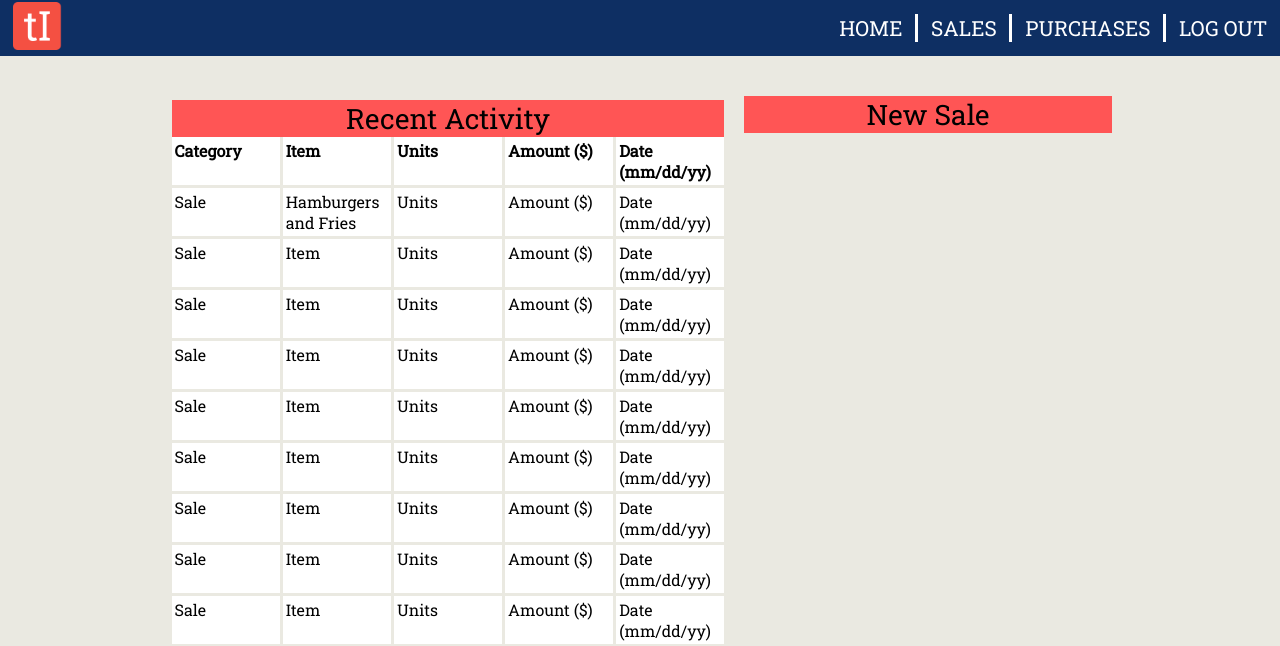
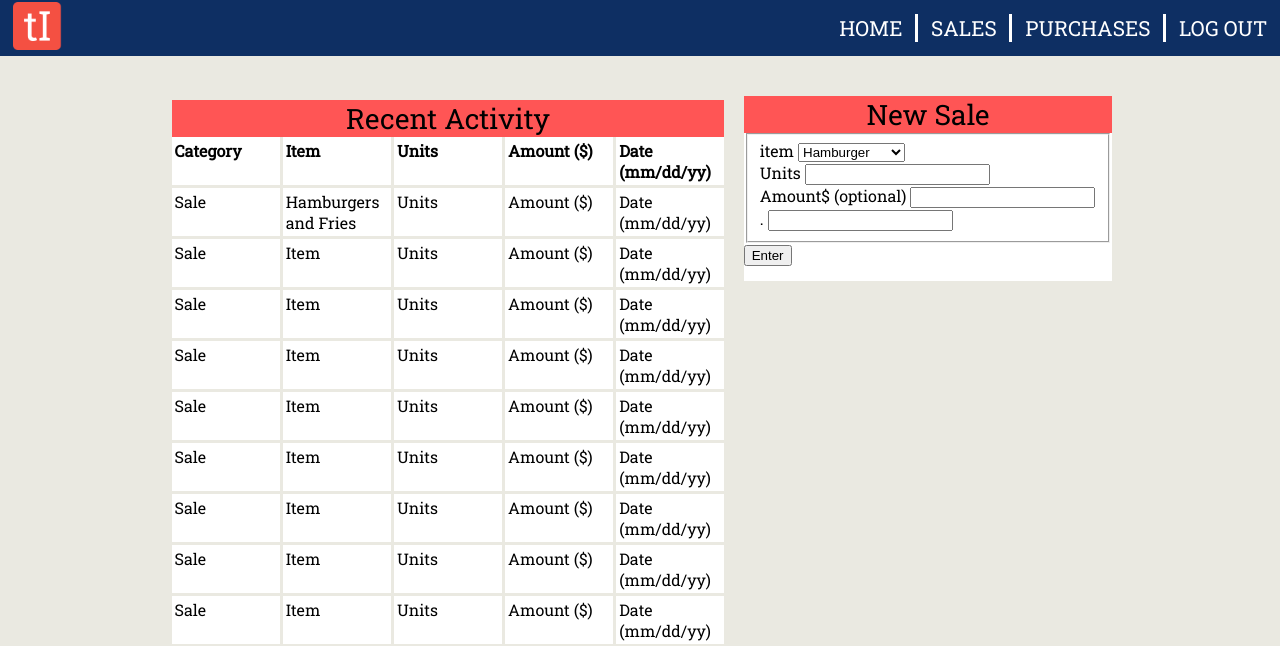
Before and after one commit to jhanreg11/trackIt, a Flask app: page / in a window 1280 px wide. Shown: the top 646 px of the page. Run offline with Flask 2, Linux system fonts and the light colour scheme; parts of the project's set-up code (start-up, migrations or seed data) failed here and were passed over; some libraries are stand-ins or nearby versions.

Commit message:
added new sale form to index.html

```diff
--- a/forms.py
+++ b/forms.py
@@ -1,8 +1,8 @@
 from flask_wtf import FlaskForm
 from wtforms import Field, StringField, PasswordField, SubmitField, BooleanField, SelectField
-from wtforms.validators import DataRequired, Length, Email, EqualTo
+from wtforms.validators import DataRequired, Length, Email, EqualTo, NumberRange
 
-itemListTest = ['Hamburger', 'Cheeseburger', 'Fries', 'Hotdog']
+itemListTest = [('HB', 'Hamburger'), ('CB', 'Cheeseburger'), ('FR', 'Fries'), ('HD', 'Hotdog')]
 
 class RegistrationForm(FlaskForm):
     username = StringField('Username', validators = [DataRequired(), Length(min=2, max=20)])
--- a/templates/index.html
+++ b/templates/index.html
@@ -132,9 +132,30 @@
                 <div id="new-sale" class="section">
                     <div class="section-title">New Sale</div>
                     <div id="new-body">
-                        <div class=""
+                        <form method="POST" actions="">
+                            {{ saleForm.hidden_tag() }}
+                            <fieldset class="sale-group">
+                                <div class="sale-item">
+                                    {{ saleForm.item.label }}
+                                    {{ saleForm.item }}
+                                </div>
+                                <div class="sale-item">
+                                    {{ saleForm.units.label }}
+                                    {{ saleForm.units }}
+                                </div>
+                                <div class="sale-item">
+                                    {{ saleForm.amtDollars.label }}
+                                    {{ saleForm.amtDollars }}
+                                    {{ saleForm.amtCents.label }}
+                                    {{ saleForm.amtCents }}
+                                </div>
+                            </fieldset>
+                            <div>
+                                {{ saleForm.submit(Class='btn') }}
+                            </div>
+                        </form>
                 </div>
-                <div id="new-purchase section">
+                <div id="new-purchase" class="section">
                 </div>
             </div>
         </div>
--- a/trackIt.py
+++ b/trackIt.py
@@ -1,23 +1,23 @@
 from flask import Flask, render_template, flash, redirect, url_for
-from forms import RegistrationForm, LoginForm
+import forms
 app = Flask(__name__)
 
 app.config['SECRET_KEY'] = '31f214ac7307802de7160100ec7a549b'
 
-@app.route("/")
+@app.route("/", methods=['GET' ,'POST'])
 def home():
-    return render_template('index.html')
+    return render_template('index.html', saleForm=forms.NewSaleForm(), purchForm=forms.NewPurchaseForm())
 
 @app.route('/login', methods=['GET', 'POST'])
 def login():
-    form = LoginForm();
+    form = forms.LoginForm();
     if form.validate_on_submit():
     	return redirect(url_for('home'))
     return render_template('login.html', form=form)
 
 @app.route('/register', methods=['GET', 'POST'])
 def register():
-    form = RegistrationForm()
+    form = forms.RegistrationForm()
     if form.validate_on_submit():
     	flash('Welcome new user!', 'success')
     	return redirect(url_for('home'))
```
